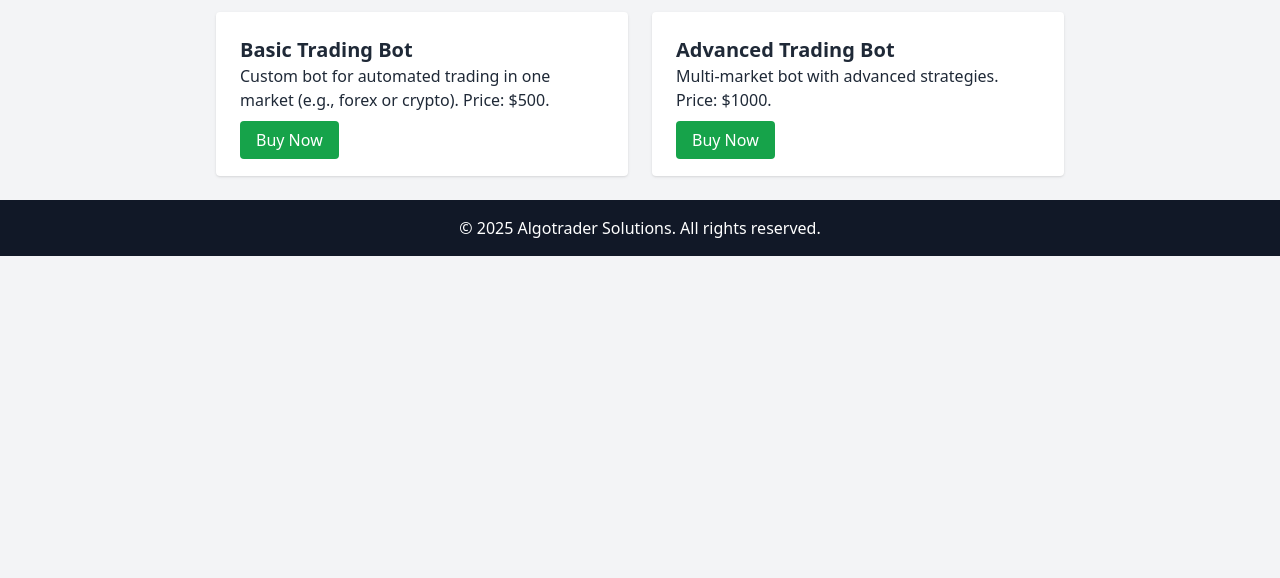
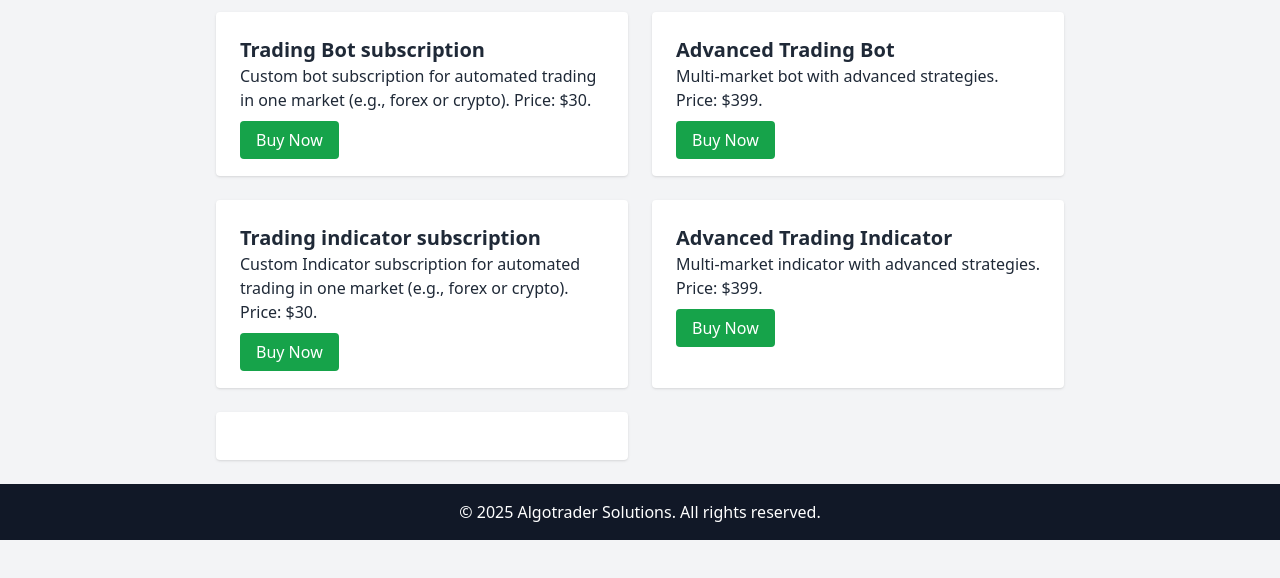
Before and after one commit to liveabigdream/http-tradingbotdev.github.io, a plain HTML site: page services.html in a window 1280 px wide. Shown: the part 192-770 px from the top of the page. Drawn offline with nearby package versions, Linux system fonts and the light colour scheme.

Commit message:
Update services.html
service page

```diff
--- a/services.html
+++ b/services.html
@@ -24,15 +24,24 @@
     <h2 class="text-3xl font-semibold mb-4">Our Services</h2>
     <div class="grid grid-cols-1 md:grid-cols-2 gap-6">
       <div class="bg-white p-6 rounded shadow">
-        <h3 class="text-xl font-bold">Basic Trading Bot</h3>
-        <p class="mb-4">Custom bot for automated trading in one market (e.g., forex or crypto). Price: $500.</p>
-        <a href="YOUR_GEEGPAY_LINK_BASIC" class="bg-green-600 text-white px-4 py-2 rounded hover:bg-green-700">Buy Now</a>
+        <h3 class="text-xl font-bold"> Trading Bot subscription</h3>
+        <p class="mb-4">Custom bot subscription for automated trading in one market (e.g., forex or crypto). Price: $30.</p>
+        <a href="https://me.geegpay.africa/invoice/payment/RNMZZ43AA" class="bg-green-600 text-white px-4 py-2 rounded hover:bg-green-700">Buy Now</a>
       </div>
       <div class="bg-white p-6 rounded shadow">
         <h3 class="text-xl font-bold">Advanced Trading Bot</h3>
-        <p class="mb-4">Multi-market bot with advanced strategies. Price: $1000.</p>
-        <a href="YOUR_GEEGPAY_LINK_ADVANCED" class="bg-green-600 text-white px-4 py-2 rounded hover:bg-green-700">Buy Now</a>
+        <p class="mb-4">Multi-market bot with advanced strategies. Price: $399.</p>
+        <a href="https://me.geegpay.africa/invoice/payment/RNMEXN367" class="bg-green-600 text-white px-4 py-2 rounded hover:bg-green-700">Buy Now</a>
+      </div> <div class="bg-white p-6 rounded shadow">
+        <h3 class="text-xl font-bold"> Trading indicator subscription</h3>
+        <p class="mb-4">Custom Indicator subscription for automated trading in one market (e.g., forex or crypto). Price: $30.</p>
+        <a href="https://me.geegpay.africa/invoice/payment/RNMZZ43AA" class="bg-green-600 text-white px-4 py-2 rounded hover:bg-green-700">Buy Now</a>
       </div>
+       <div class="bg-white p-6 rounded shadow">
+        <h3 class="text-xl font-bold">Advanced Trading Indicator</h3>
+        <p class="mb-4">Multi-market indicator with advanced strategies. Price: $399.</p>
+        <a href="https://me.geegpay.africa/invoice/payment/RNMEXN367" class="bg-green-600 text-white px-4 py-2 rounded hover:bg-green-700">Buy Now</a>
+      </div> <div class="bg-white p-6 rounded shadow">
     </div>
   </main>
   <footer class="bg-gray-900 text-white text-center py-4">
```
